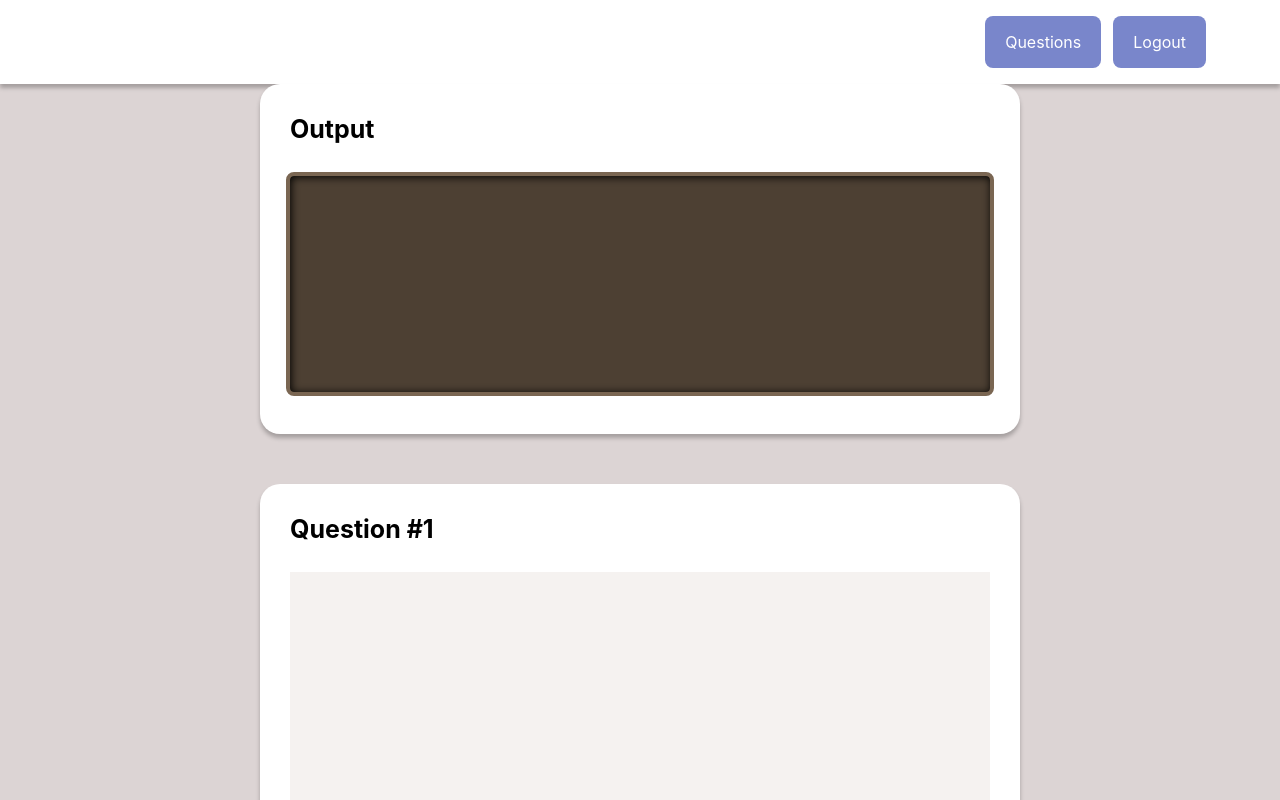
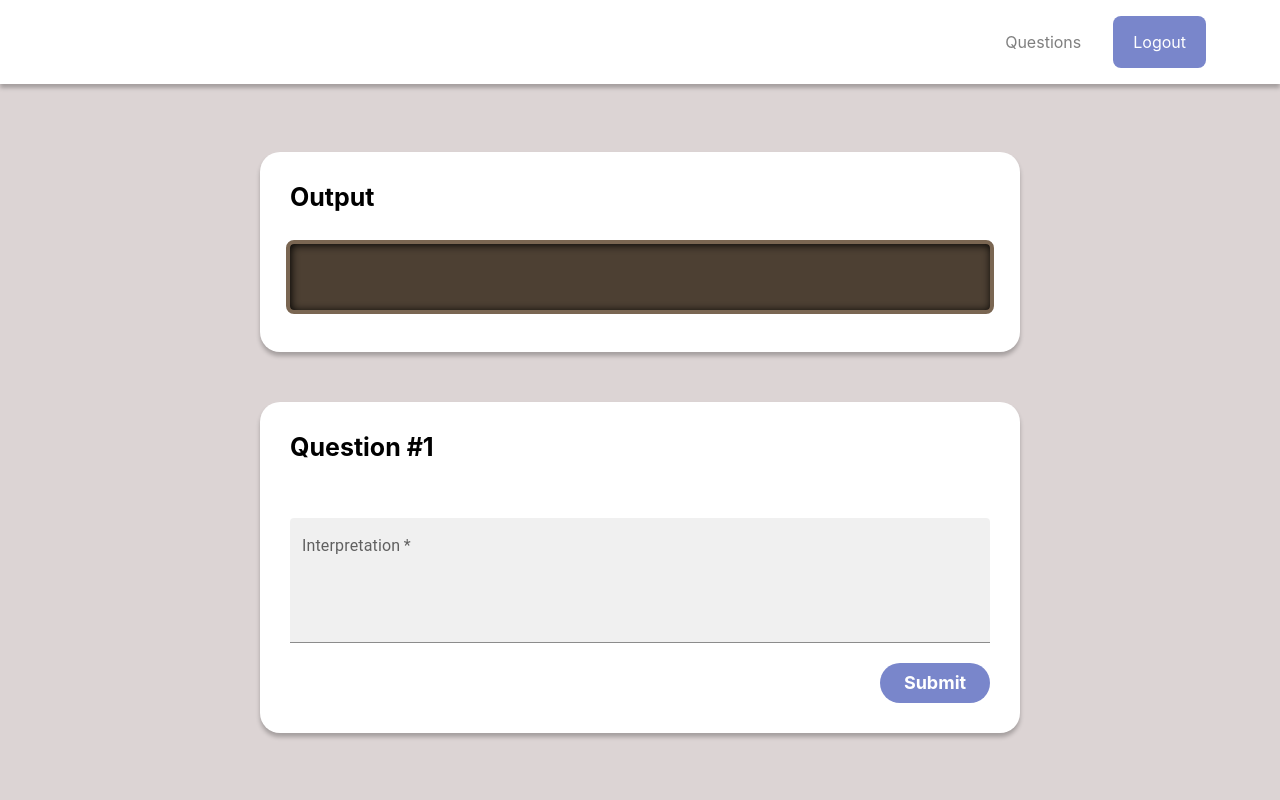
Before and after one commit to CCWebb14/Function-Interpreter, a React (Vite) app in the folder frontend/: page /question/1 in a window 1280 px wide. Shown: the top 800 px of the page. Built offline with nearby package versions, Linux system fonts and the light colour scheme; no server answers; the HTML template or start-up script is replaced by a standard one.

Commit message:
Final styling changes before merge

```diff
--- a/frontend/src/components/navbar/Navbar.tsx
+++ b/frontend/src/components/navbar/Navbar.tsx
@@ -12,7 +12,7 @@ export default function Navbar() {
                         {/* TODO: <NavButton name={'Main Menu'} style={'navbar-button'} path={'/dashboard'} /> */}
                         <NavButton name={'Questions'} style={'navbar-button'} path={'/questions'} />
                         {/* TODO: <NavButton name={'Leaderboard'} style={'navbar-button'} path={'/leaderboard'} /> */}
-                        <NavButton name={'Logout'} style={'navbar-button'} path={'/logout'} />
+                        <NavButton name={'Logout'} style={'navbar-button-highlighted'} path={'/logout'} />
                     </div>
             </div>
         </div>
--- a/frontend/src/components/question/Question.tsx
+++ b/frontend/src/components/question/Question.tsx
@@ -125,7 +125,7 @@ export default function Question() {
                 <div className='box'>
                     <div className='question-header'>Output</div>
                     <SyntaxHighlighter  language="javascript" showLineNumbers style={dark}
-                    customStyle={{display:'flex', width:'100%', flex: 1, padding: 0}} >
+                    customStyle={{display:'flex', width:'100%',  flex: 1, padding: 0}} >
                         {state.llm_function}
                     </SyntaxHighlighter>
                 </div>
--- a/frontend/src/styles/buttons.css
+++ b/frontend/src/styles/buttons.css
@@ -12,7 +12,7 @@
     transition: background-color 0.3s ease;
 }
 
-.navbar-button {
+.navbar-button-highlighted {
     display: inline-flex;
     padding: 12px 5px 12px 10px;
     justify-content: center;
@@ -20,11 +20,33 @@
     gap: 10px;
     border-radius: 8px; background: var(--Color-2, #7986CB);
     color: white;
-
     display: flex;
     padding: 16px 20px;
+    cursor: pointer;
+}
+
+.navbar-button-highlighted:hover {
+    background-color: #1A237E
+}
+
+.navbar-button {
+    display: inline-flex;
+    padding: 12px 5px 12px 10px;
+    justify-content: center;
+    align-items: center;
+    gap: 10px;
+    color: white;
+    display: flex;
+    padding: 16px 20px;
+    cursor: pointer;
+    color: rgba(0, 0, 0, 0.50);
+    font-size: 16px;
+    font-style: normal;
+    font-weight: 400;
+    line-height: normal;
+    cursor: pointer;
 }
 
 .navbar-button:hover {
-    background-color: #1A237E
-  }
+    color: #1A237E
+}
--- a/frontend/src/styles/navbar.css
+++ b/frontend/src/styles/navbar.css
@@ -30,9 +30,9 @@
 
 .button-holder {
     display: flex;
-    align-items: flex-start;
+    align-items:center;
     gap: 12px;
-    padding: 10px 10px;
+    padding: 0px 10px;
 }
 
 .nav-item {
--- a/frontend/src/styles/question.css
+++ b/frontend/src/styles/question.css
@@ -21,7 +21,7 @@
     display: flex;
     flex-direction: column;
     width: 760px;
-    height: 600px;
+    max-height: 600px;
     border-radius: 20px;
     background: #FFF;
     box-shadow: 0px 4px 4px 0px rgba(0, 0, 0, 0.25);
@@ -35,7 +35,7 @@
     display: flex;
     flex-direction: column;
     width: 760px;
-    height: 350px;
+    min-height: 200px;
     border-radius: 20px;
     background: #FFF;
     box-shadow: 0px 4px 4px 0px rgba(0, 0, 0, 0.25);
```
